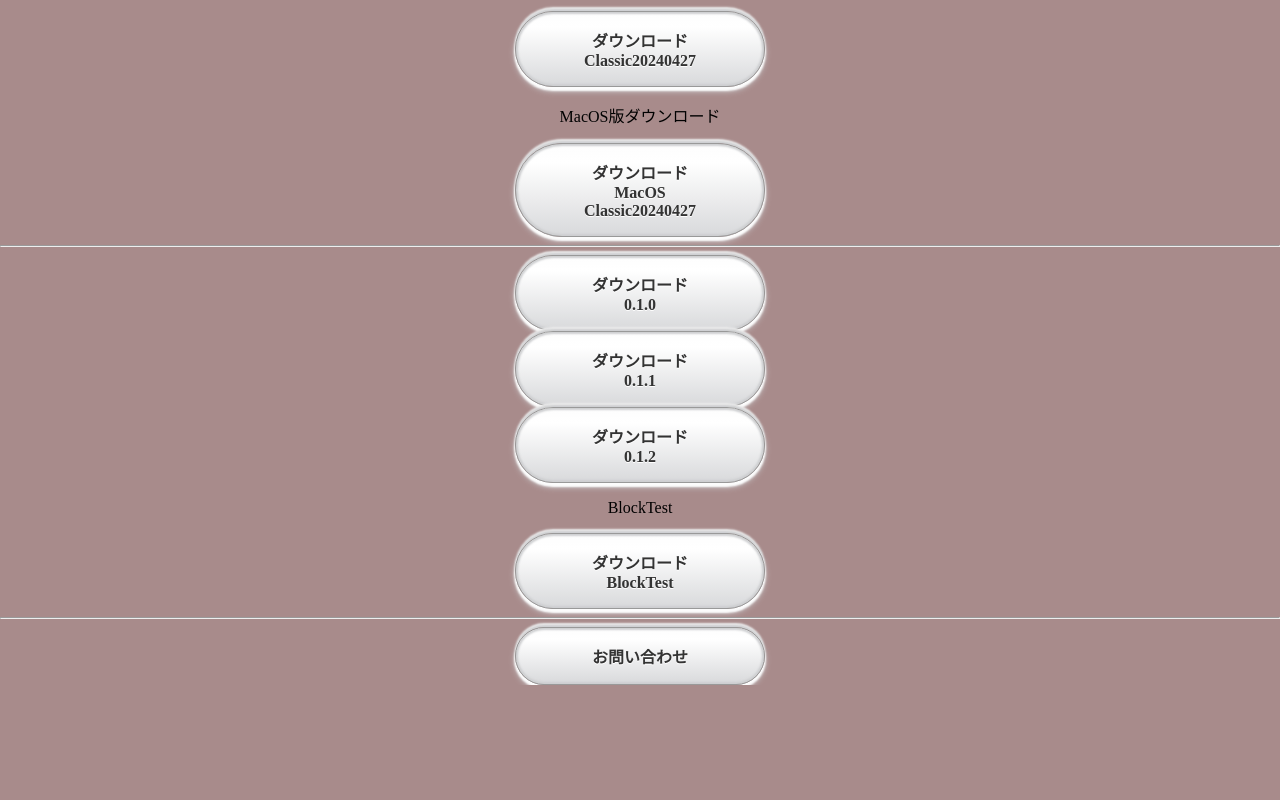
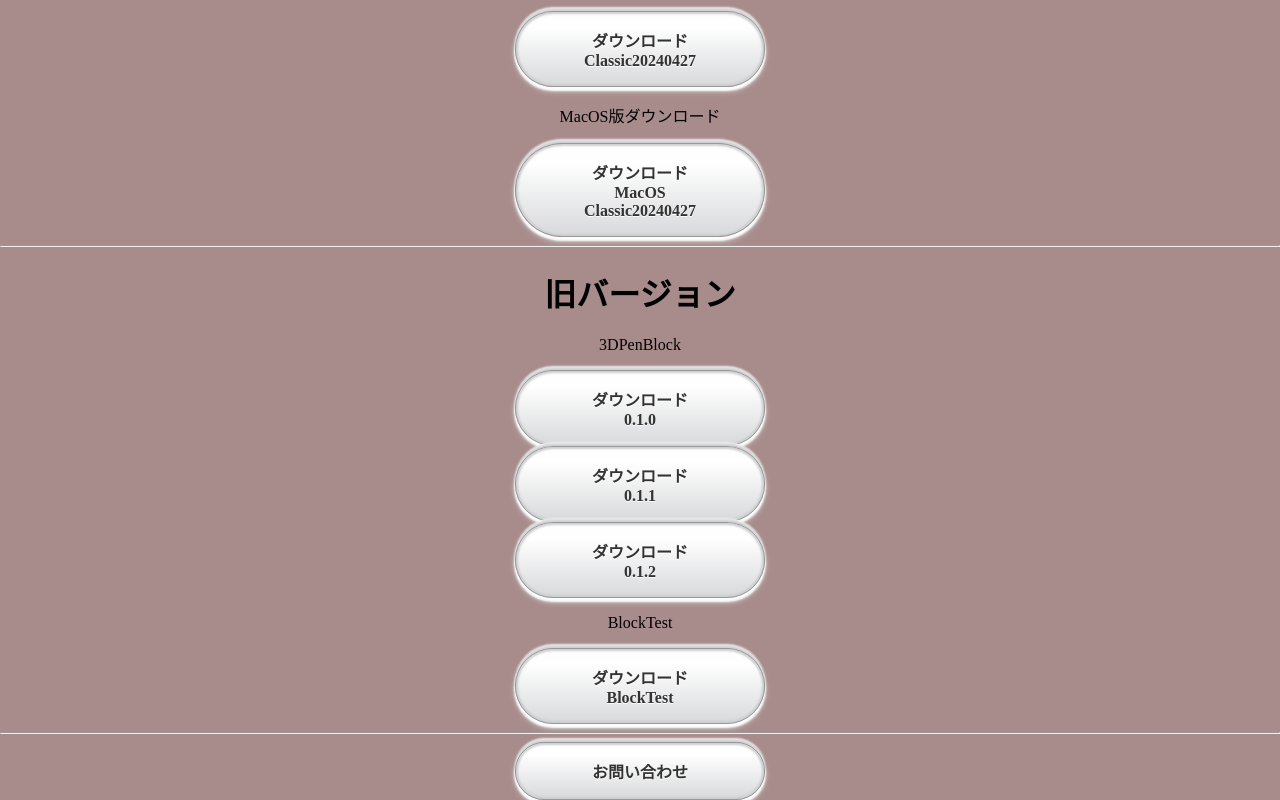
Before and after one commit to Frappyworld/TIMBLOCK-Launcher, a plain HTML site: page index.html in a window 1280 px wide. Shown: the part 1693-2493 px from the top of the page. Before the commit the page ends 2378 px from the top, so only its background shows below. Drawn offline with Linux system fonts and the light colour scheme.

Commit message:
Update index.html

```diff
--- a/index.html
+++ b/index.html
@@ -45,6 +45,8 @@
   <hr />
 </body>
 
+<h1 class="textcenterin">旧バージョン</h1>
+<p class="textcenterin">3DPenBlock</p>
 <a
   href="https://github.com/Frappyworld/TIMBLOCK-Launcher/releases/download/untagged-5f4ceae2079d1394a0fc/3d.zip"
   class="btn_11"
```
